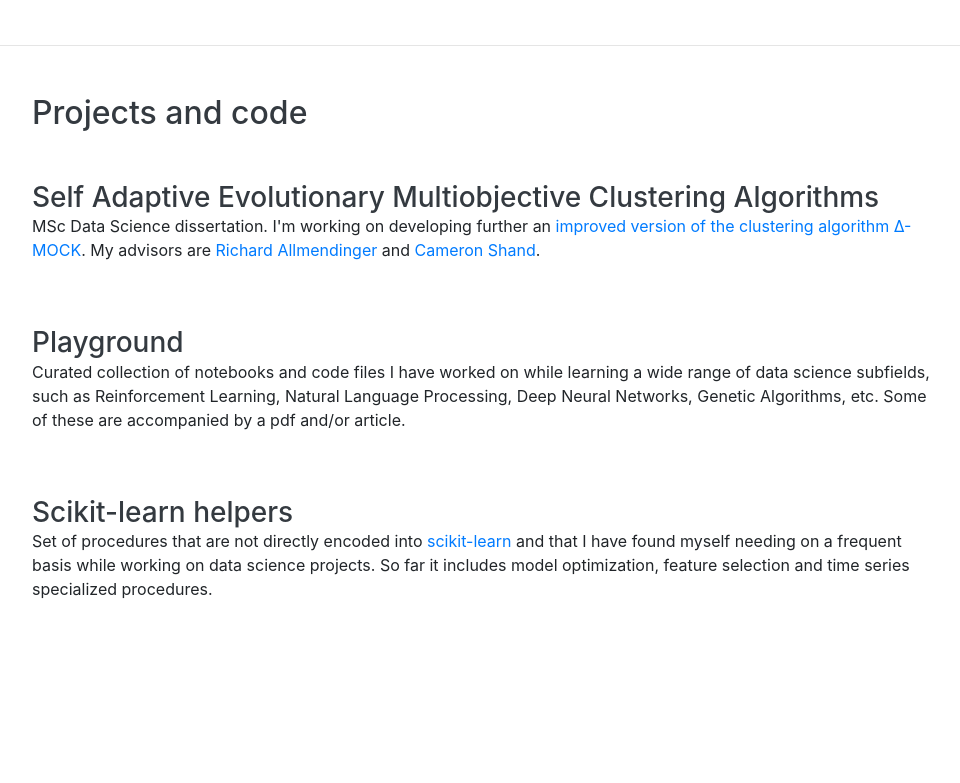
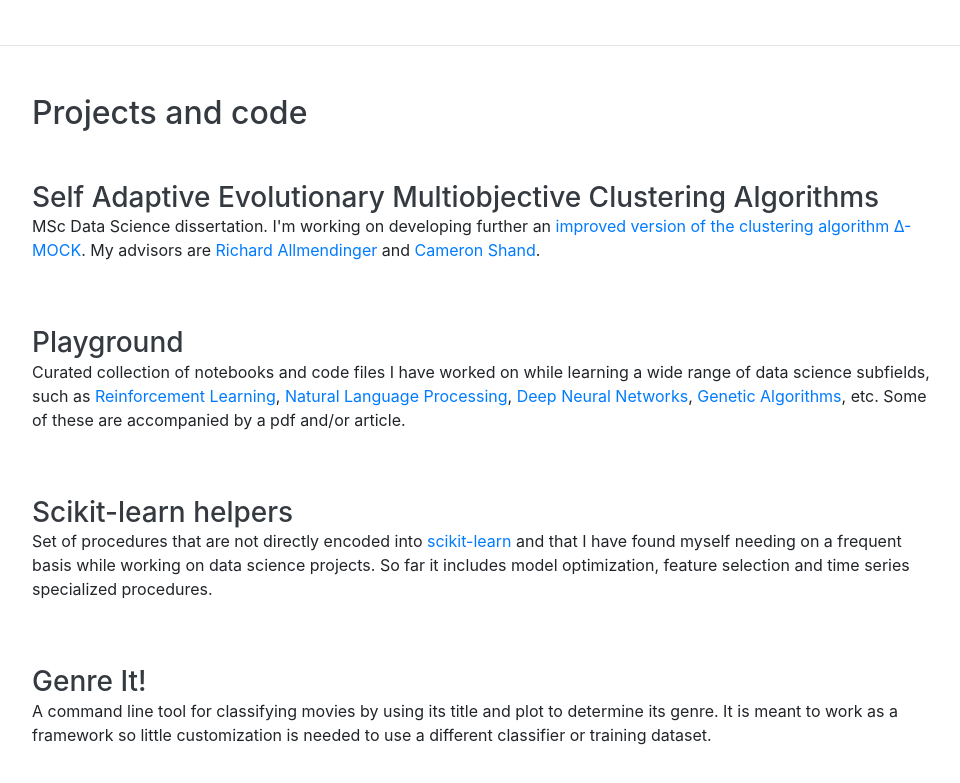
Before and after one commit to luisds95/luisds95.github.io, a website with bundled scripts: page index.html in a window 1280 px wide. Shown: the part 1319-2102 px from the top of the page, without its empty margins (288-1248 px from the left). Before the commit the page ends 2032 px from the top, so only its background shows below. Built offline with nearby package versions, Linux system fonts and the light colour scheme; a web font is replaced by a local one.

Commit message:
New links

```diff
--- a/index.html
+++ b/index.html
@@ -119,13 +119,19 @@
 
 		<div class="d-flex flex-column flex-md-row justify-content-between mb-5">
           <div class="resume-content"><a href="https://github.com/luisds95/Playground"><h3 class="mb-0">Playground</h3><a/>
-            <p>Curated collection of notebooks and code files I have worked on while learning a wide range of data science subfields, such as Reinforcement Learning, Natural Language Processing, Deep Neural Networks, Genetic Algorithms, etc. Some of these are accompanied by a pdf and/or article.</p>
+            <p>Curated collection of notebooks and code files I have worked on while learning a wide range of data science subfields, such as <a href="https://github.com/luisds95/Playground/tree/master/Reinforcement%20Learning">Reinforcement Learning</a>, <a href="https://github.com/luisds95/Playground/tree/master/Natural%20Language%20Processing">Natural Language Processing</a>, <a href="https://github.com/luisds95/Playground/tree/master/Neural%20Networks">Deep Neural Networks</a>, <a href="https://github.com/luisds95/Playground/tree/master/Genetic%20Algorithms">Genetic Algorithms</a>, etc. Some of these are accompanied by a pdf and/or article.</p>
           </div>
         </div>
 
 		<div class="d-flex flex-column flex-md-row justify-content-between mb-5">
           <div class="resume-content"><a href="https://github.com/luisds95/scikit-learn-helpers"><h3 class="mb-0">Scikit-learn helpers</h3><a/>
             <p>Set of procedures that are not directly encoded into <a href=https://github.com/scikit-learn/scikit-learn>scikit-learn</a> and that I have found myself needing on a frequent basis while working on data science projects. So far it includes model optimization, feature selection and time series specialized procedures.</p>
+          </div>
+        </div>
+
+		<div class="d-flex flex-column flex-md-row justify-content-between mb-5">
+          <div class="resume-content"><a href="https://github.com/luisds95/genreit"><h3 class="mb-0">Genre It!</h3><a/>
+            <p>A command line tool for classifying movies by using its title and plot to determine its genre. It is meant to work as a framework so little customization is needed to use a different classifier or training dataset.</p>
           </div>
         </div>
 
```
